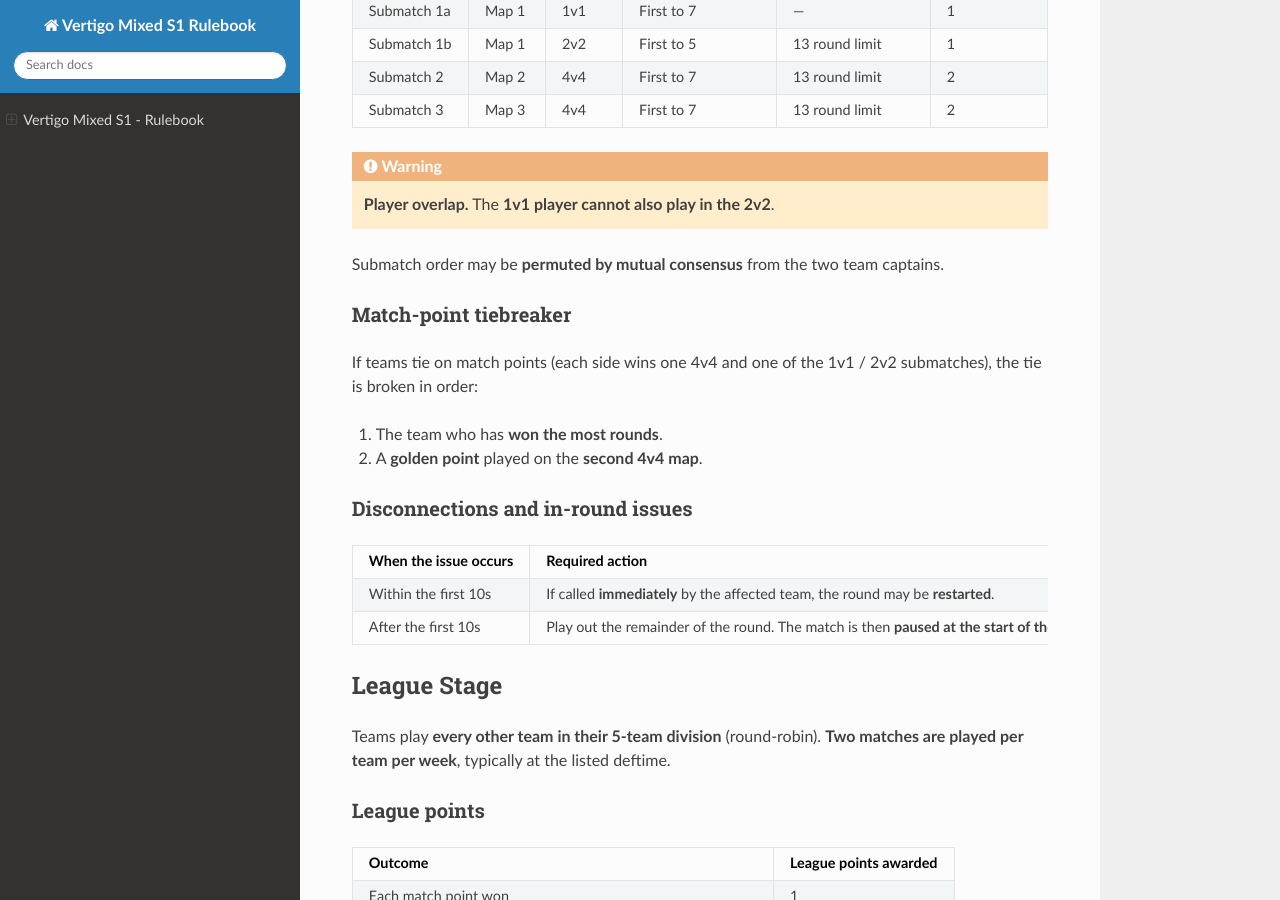
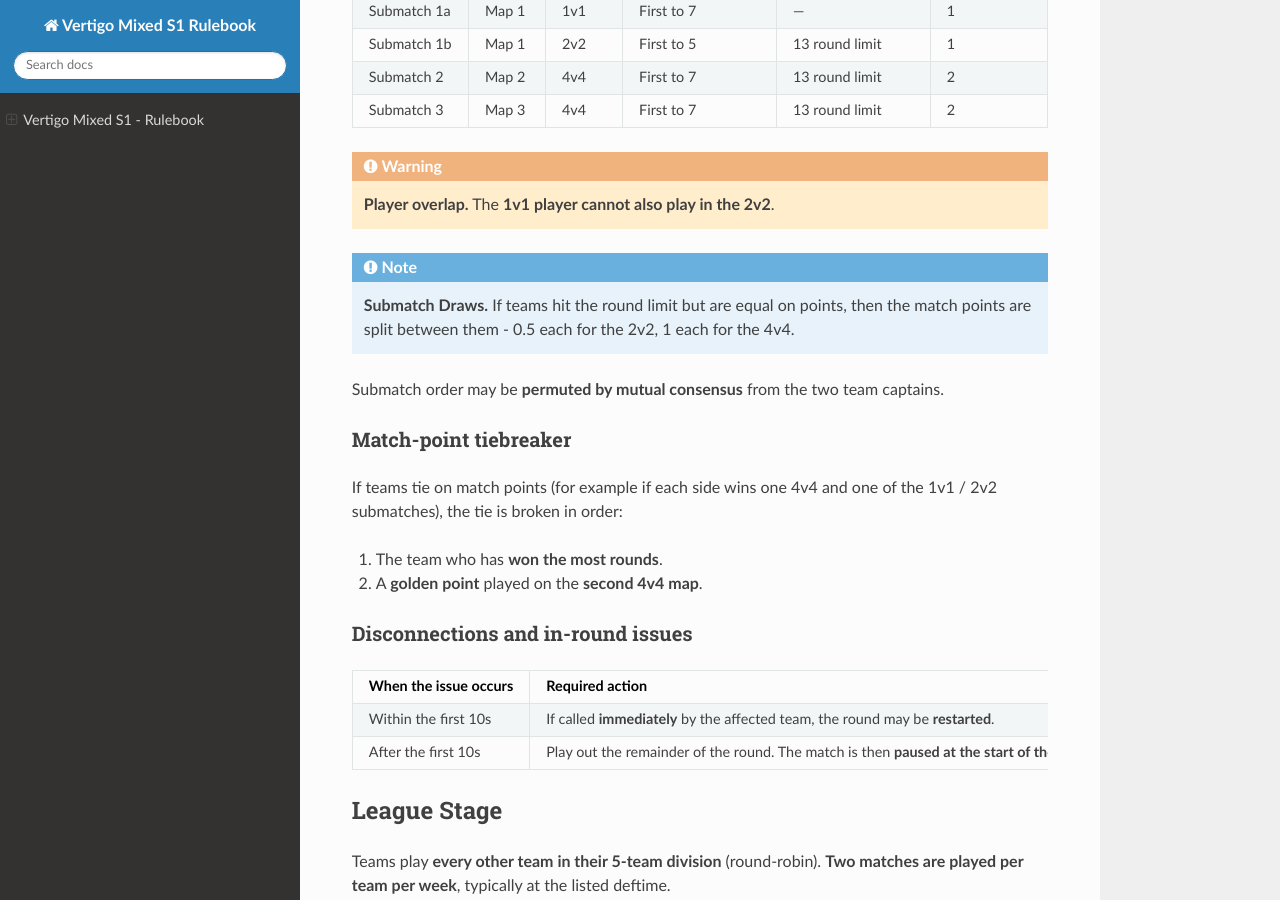
Before and after one commit to bozbez/vertigo-mixed-s1-rulebook, a Sphinx documentation site: the page built from docs/index.rst, in a window 1280 px wide and 900 px high, scrolled down 2820 px. Built offline with Sphinx 7.4.7 and the Read the Docs theme 3.1.0, drawn with Linux system fonts in a browser that asks for light colours.

Commit message:
Clarify submatch tie point distribution

```diff
--- a/docs/index.rst
+++ b/docs/index.rst
@@ -184,12 +184,16 @@ This format applies to both the **League Stage** and the **Playoffs**. Every mat
 
    **Player overlap.** The **1v1 player cannot also play in the 2v2**.
 
+.. note::
+
+   **Submatch Draws.** If teams hit the round limit but are equal on points, then the match points are split between them - 0.5 each for the 2v2, 1 each for the 4v4.
+
 Submatch order may be **permuted by mutual consensus** from the two team captains.
 
 Match-point tiebreaker
 ----------------------
 
-If teams tie on match points (each side wins one 4v4 and one of the 1v1 / 2v2 submatches), the tie is broken in order:
+If teams tie on match points (for example if each side wins one 4v4 and one of the 1v1 / 2v2 submatches), the tie is broken in order:
 
 1. The team who has **won the most rounds**.
 2. A **golden point** played on the **second 4v4 map**.
```
Also changed, not shown: other parts of docs/index.rst (+1 -1 lines).
